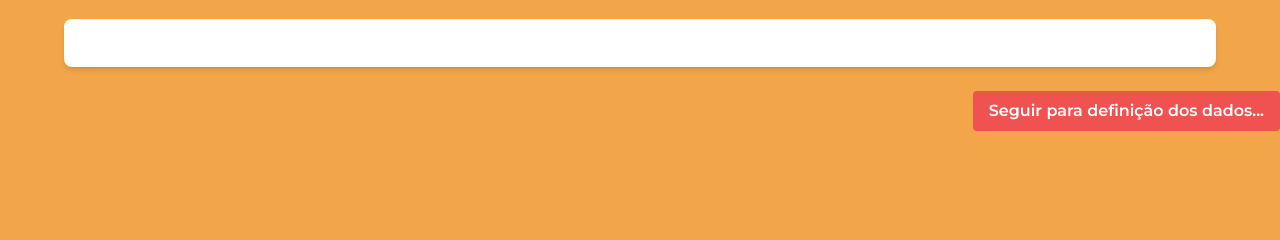
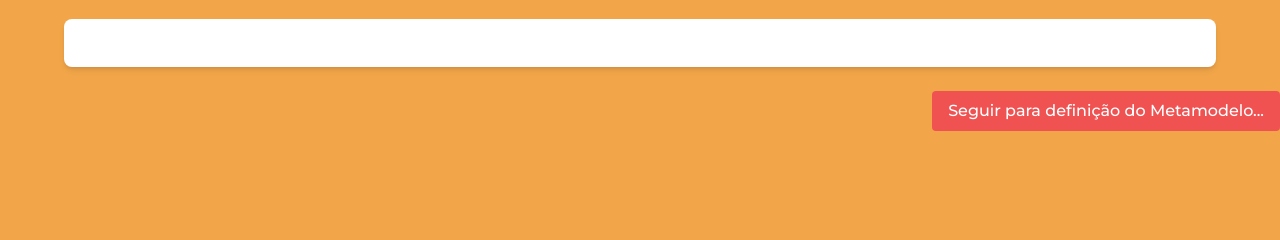
Before and after one commit to ricardo-ervilha/Hackathon-UFJF-2024, a Laravel app: template hackathon/resources/views/display/show.blade.php in a window 1280 px wide. Shown: the part 347-587 px from the top of the page. Run offline with Laravel 9, Linux system fonts and the light colour scheme; the template is opened without the code that fills it: most values are stand-ins (such as "Sample title", 1, 10 or a date in 2020); style sheets or scripts are compiled from the project's sources.

Commit message:
Pequenos ajustes

```diff
--- a/hackathon/resources/views/components/table.blade.php
+++ b/hackathon/resources/views/components/table.blade.php
@@ -15,7 +15,7 @@
                 <tr class="bg-white dark:bg-gray-800">
                     @foreach($columns as $col)
                         <td class="px-6 py-4">
-                            {{ $val->$col }}
+                            {{ $val->$col == -1 ? '' : $val->$col }}
                         </td>
                     @endforeach
                 </tr>
--- a/hackathon/resources/views/display/show.blade.php
+++ b/hackathon/resources/views/display/show.blade.php
@@ -24,8 +24,8 @@
             </div>
             <div class="w-full flex justify-end mb-4">
                 <a href="{{ route('csv.edit', request('name_table')) }}" class="mt-6">
-                    <button class="bg-red-500 hover:bg-red-600 text-white font-semibold py-2 px-4 rounded">
-                        Seguir para definição dos dados...
+                    <button class="bg-red-500 hover:bg-red-600 text-white font-medium py-2 px-4 rounded">
+                        Seguir para definição do Metamodelo...
                     </button>
                 </a>
             </div>
```
